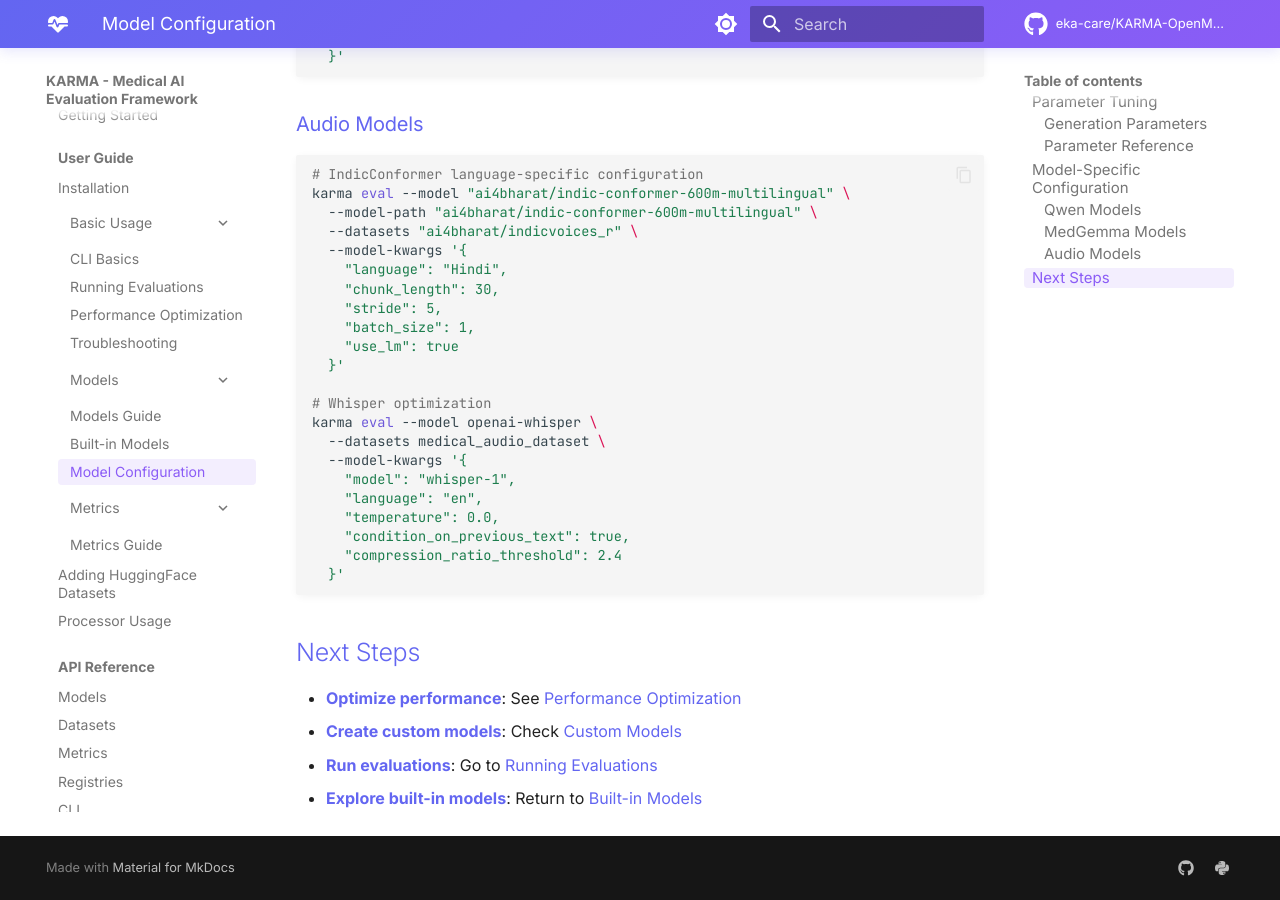
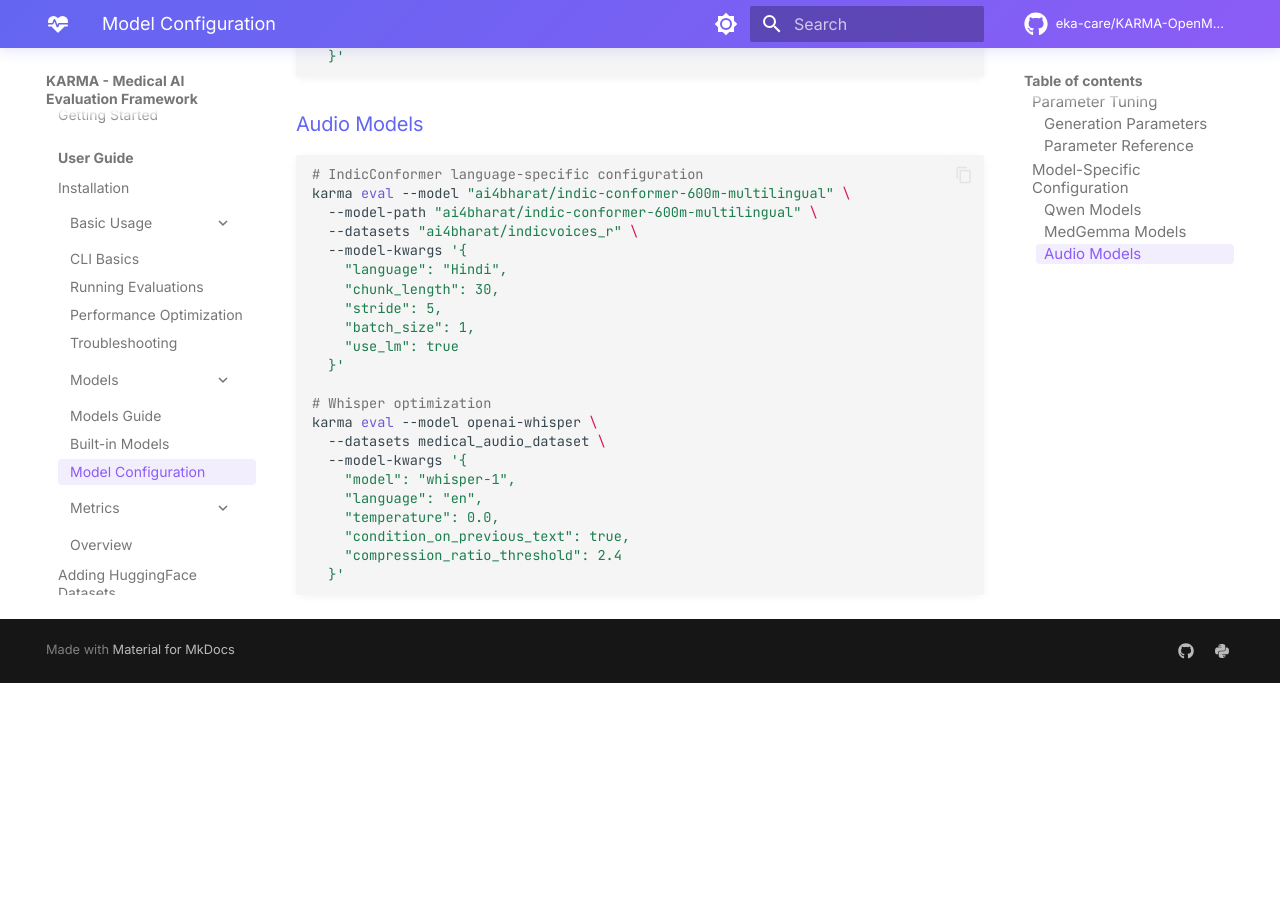
Before and after one commit to eka-care/KARMA-OpenMedEvalKit, an MkDocs documentation site: the page built from docs/user-guide/models/model-configuration.md, in a window 1280 px wide and 900 px high, scrolled down 1987 px. Built offline with MkDocs 1.6.1 and Material for MkDocs 9.7.7, drawn with Linux system fonts in a browser that asks for light colours; comment, search, counter and statistics services are not loaded; after the commit the page ends 2670 px from its top, so only the background shows below that.

Commit message:
Add documentation

````diff
--- a/docs/user-guide/models/model-configuration.md
+++ b/docs/user-guide/models/model-configuration.md
@@ -112,10 +112,3 @@ karma eval --model openai-whisper \
     "compression_ratio_threshold": 2.4
   }'
 ```
-
-## Next Steps
-
-- **Optimize performance**: See [Performance Optimization](performance-optimization.md)
-- **Create custom models**: Check [Custom Models](custom-models.md)
-- **Run evaluations**: Go to [Running Evaluations](../basic-usage/running-evaluations.md)
-- **Explore built-in models**: Return to [Built-in Models](built-in-models.md)
--- a/mkdocs.yml
+++ b/mkdocs.yml
@@ -116,7 +116,7 @@ nav:
       - user-guide/models/model-configuration.md
     - Metrics:
       - user-guide/metrics/index.md
-      - user-guide/metrics/overview.md
+      - Overview: user-guide/metrics/overview.md
     - Adding HuggingFace Datasets: user-guide/adding-datasets-from-huggingface.md
     - Processor Usage: user-guide/processor-usage.md
   - API Reference:
````
Also changed, not shown: docs/user-guide/models/built-in-models.md (+0 -7 lines).
